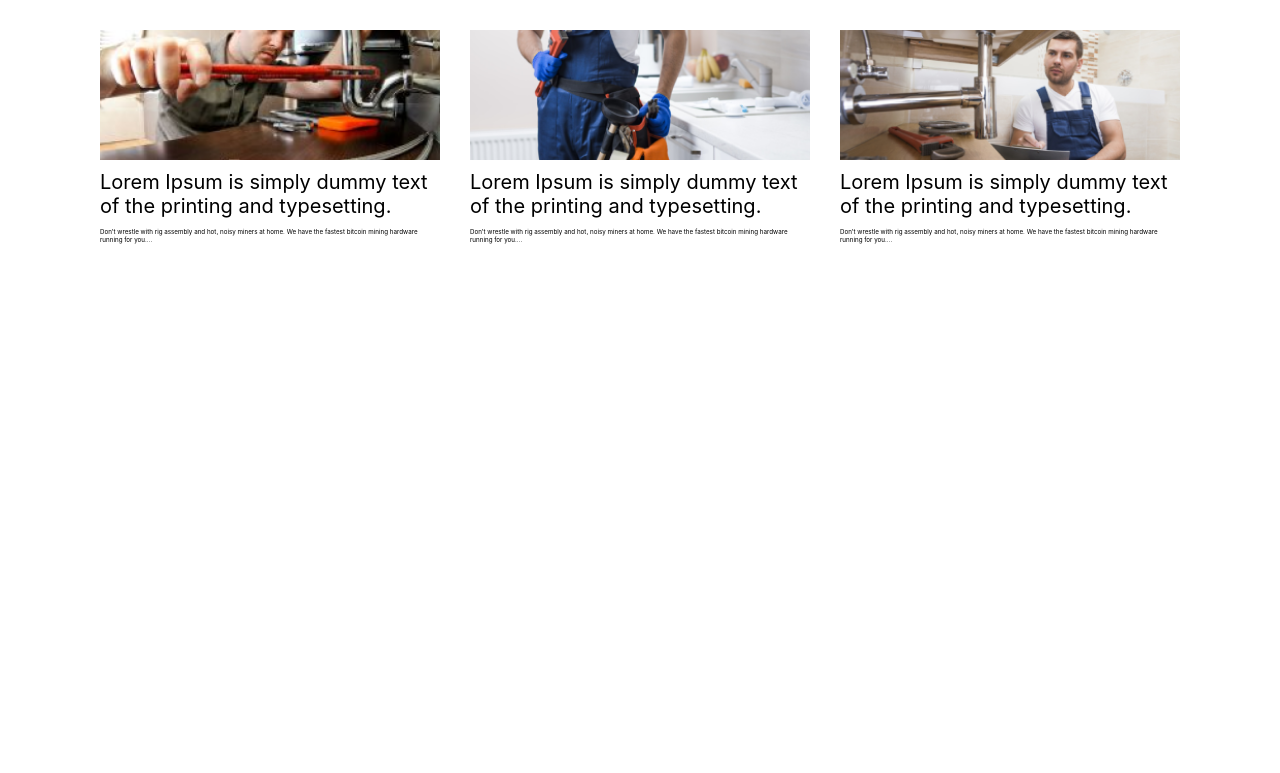
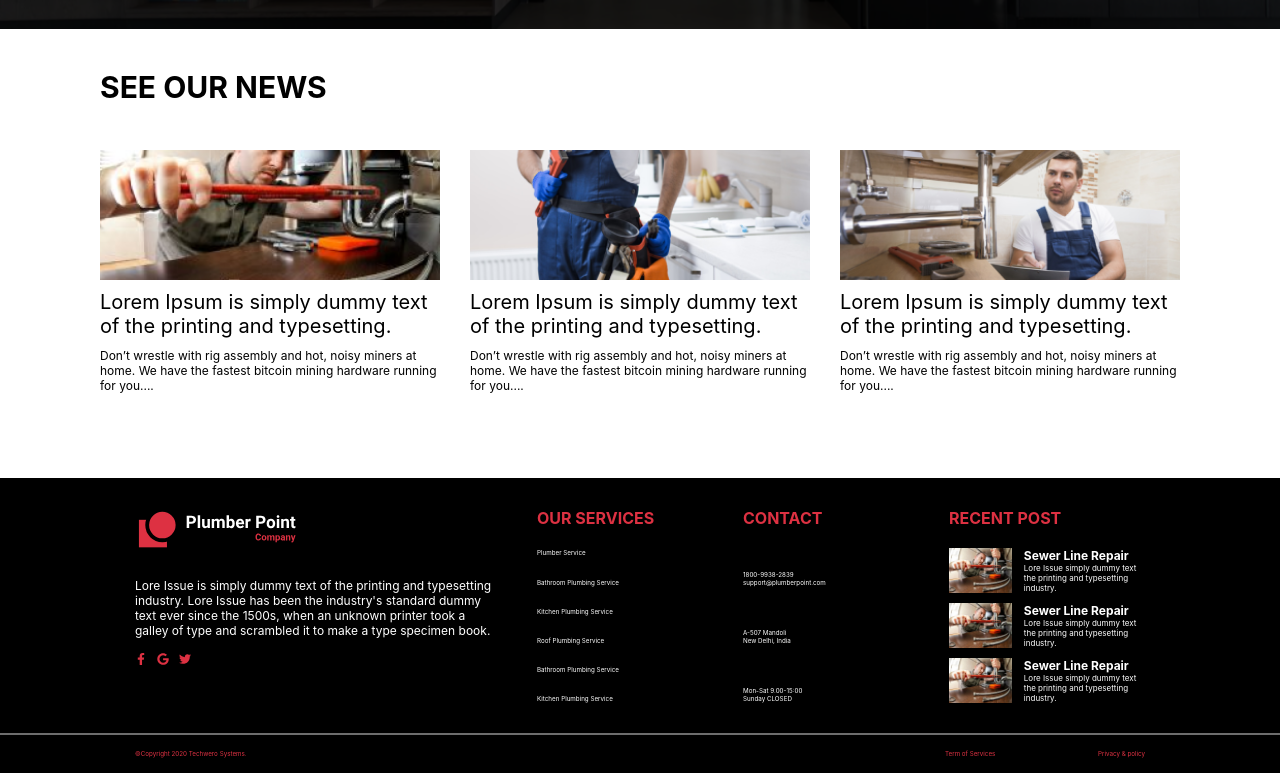
Before and after one commit to SaMatheus/Plumber-Clone, a Next.js app: page / in a window 1280 px wide. Shown: the part 3321-4094 px from the top of the page. Before the commit the page ends 3650 px from the top, so only its background shows below. Built offline with nearby package versions, Linux system fonts and the light colour scheme.

Commit message:
Criando componente Footer e finalizando primeira pagina

```diff
--- /dev/null
+++ b/src/components/Footer.jsx
@@ -0,0 +1,69 @@
+// STYLES
+import styles from '../styles/components/Footer.module.css'
+
+// ICONS
+import { FaFacebookF, FaGoogle, FaTwitter } from "react-icons/fa";
+
+// DATA
+import recentPostData from '../data/recentPostData';
+
+const Footer = () => {
+  return (
+    <section className={styles.footerContainer}>
+      <div className={styles.footerContent}>
+        <div className={styles.footerLogoBox}>
+          <img src="/icons/11-footer/footer_logo.svg" alt="logomarca"/>
+          <p>
+            Lore Issue is simply dummy text of the printing and typesetting industry. Lore Issue has been the industry's standard dummy text ever since the 1500s, when an unknown printer took a galley of type and scrambled it to make a type specimen book.
+          </p>
+          <div>
+            <a href="#"><FaFacebookF /></a>
+            <a href="#"><FaGoogle /></a>
+            <a href="#"><FaTwitter /></a>
+          </div>
+        </div>
+        <div className={styles.footerServicesAndContact}>
+          <h1>Our Services</h1>
+          <p>Plumber Service</p>
+          <p>Bathroom Plumbing Service</p>
+          <p>Kitchen Plumbing Service</p>
+          <p>Roof Plumbing Service</p>
+          <p>Bathroom Plumbing Service</p>
+          <p>Kitchen Plumbing Service</p>
+        </div>
+        <div className={styles.footerServicesAndContact}>
+          <h1>Contact </h1>
+          <div>
+            <p>1800-9938-2839</p>
+            <a href="mailto:support@plumberpoint.com" target="_blank">support@plumberpoint.com</a>
+          </div>
+          <p>A-507 Mandoli<br/>New Delhi, India</p>
+          <p>Mon-Sat 9.00-15:00<br/>Sunday CLOSED</p>
+        </div>
+        <div className={styles.footerRecentPost}>
+          <h1>Recent Post</h1>
+          {recentPostData.map(post => {
+            return(
+              <div className={styles.footerPost}>
+                <img src={post.img} alt=""/>
+                <div>
+                  <h2>{post.title}</h2>
+                  <p>{post.paragraph}</p>
+                </div>
+              </div>
+            )
+          })}
+        </div>
+      </div>
+      <div className={styles.footerCopy}>
+        <p>©Copyright 2020 Techwero Systems.</p>
+        <div>
+          <a href="#">Term of Services</a>
+          <a href="#">Privacy & policy</a>
+        </div>
+      </div>
+    </section>
+  )
+}
+
+export default Footer
--- a/src/components/Wrapper.jsx
+++ b/src/components/Wrapper.jsx
@@ -1,4 +1,5 @@
 // COMPONENTS
+import Footer from './Footer'
 import News from './News'
 import Testimonial from './Testimonial'
 
@@ -7,6 +8,7 @@ const Wrapper = () => {
     <>
       <Testimonial />
       <News />
+      <Footer />
     </>
   )
 }
--- /dev/null
+++ b/src/data/recentPostData.js
@@ -0,0 +1,22 @@
+const recentPostData = [
+  {
+    id: 1,
+    img: '/icons/11-footer/1.png',
+    title: 'Sewer Line Repair',
+    paragraph: 'Lore Issue simply dummy text the printing and typesetting industry.'
+  },
+  {
+    id: 2,
+    img: '/icons/11-footer/1.png',
+    title: 'Sewer Line Repair',
+    paragraph: 'Lore Issue simply dummy text the printing and typesetting industry.'
+  },
+  {
+    id: 3,
+    img: '/icons/11-footer/1.png',
+    title: 'Sewer Line Repair',
+    paragraph: 'Lore Issue simply dummy text the printing and typesetting industry.'
+  },
+]
+
+export default recentPostData
--- /dev/null
+++ b/src/styles/components/Footer.module.css
@@ -0,0 +1,119 @@
+.footerContainer {
+  /* Box Model */
+  display: flex;
+  flex-direction: column;
+  justify-content: center;
+  align-items: center;
+  padding: 0;
+
+  /* Visual */
+  background: var(--black);
+  color: white;
+}
+.footerContainer h1 {
+  /* Visual */
+  color: var(--red);
+
+  /* Tipography */
+  font-size: 1.6rem;
+  text-transform: uppercase;
+}
+
+.footerContent {
+  /* Box Model */
+  display: grid;
+  grid-template-columns: 2fr repeat(3, 1fr);
+  gap: 0 1rem;
+  justify-content: center;
+  align-items: flex-start;
+  padding: 3rem 135px;
+}
+
+
+.footerLogoBox {
+  /* Box Model */
+  display: flex;
+  flex-direction: column;
+  justify-content: center;
+  align-items: flex-start;
+}
+.footerLogoBox img {
+  /* Box Model */
+  width: 16.5rem;
+  height: 4rem;
+  margin-bottom: 3rem;
+}
+.footerLogoBox p {
+  max-width: 36rem;
+  font-size: 1.2rem;
+}
+.footerLogoBox div {
+  /* Box Model */
+  display: flex;
+  width: 100%;
+  gap: 0 1rem;
+  margin-top: 1.5rem;
+
+  /* Visual */
+  color: var(--red);
+}
+.footerLogoBox div svg {
+  font-size: 1.2rem;
+}
+
+.footerServicesAndContact {
+  /* Box Model */
+  display: flex;
+  flex-direction: column;
+  justify-content: space-between;
+  align-items: flex-start;
+  height: 100%;
+}
+
+.footerRecentPost {
+  /* Box Model */
+  display: flex;
+  flex-direction: column;
+  justify-content: space-between;
+  align-items: flex-start;
+  gap: 1rem 0;
+  height: 100%;
+}
+.footerRecentPost h1 {
+  margin-bottom: 1rem;
+}
+
+.footerPost {
+  display: flex;
+}
+.footerPost img{
+  /* Bo Model */
+  width: 6.8rem;
+  height: 4.5rem;
+  margin-right: 1.2rem;
+}
+.footerPost h2 {
+  font-size: 1.2rem;
+}
+.footerPost p {
+  font-size: .8rem;
+}
+
+.footerCopy {
+  /* Box Model */
+  display: flex;
+  justify-content: space-between;
+  align-items: center;
+  width: 100%;
+  padding: 1.5rem 135px;
+
+  /* Visual */
+  border-top: 2px solid var(--text3);
+  color: var(--red);
+}
+.footerCopy div {
+  /* Box Model */
+  display: flex;
+  justify-content: space-between;
+  width: 20rem;
+}
--- a/src/styles/components/News.module.css
+++ b/src/styles/components/News.module.css
@@ -40,3 +40,7 @@
   /* Box Model */
   margin: 1rem 0 ;
 }
+.news p {
+  /* Tipography */
+  font-size: 1.2rem;
+}
--- a/src/styles/pages/Home.module.css
+++ b/src/styles/pages/Home.module.css
@@ -325,6 +325,8 @@
   flex-direction: column;
   justify-content: center;
   align-items: center;
+  padding-top: 6rem;
+  padding-bottom: 6rem;
 }
 
 .teamText {
```
Also changed, not shown: public/icons/11-footer/1.png (added), public/icons/11-footer/footer_logo.svg (added).
